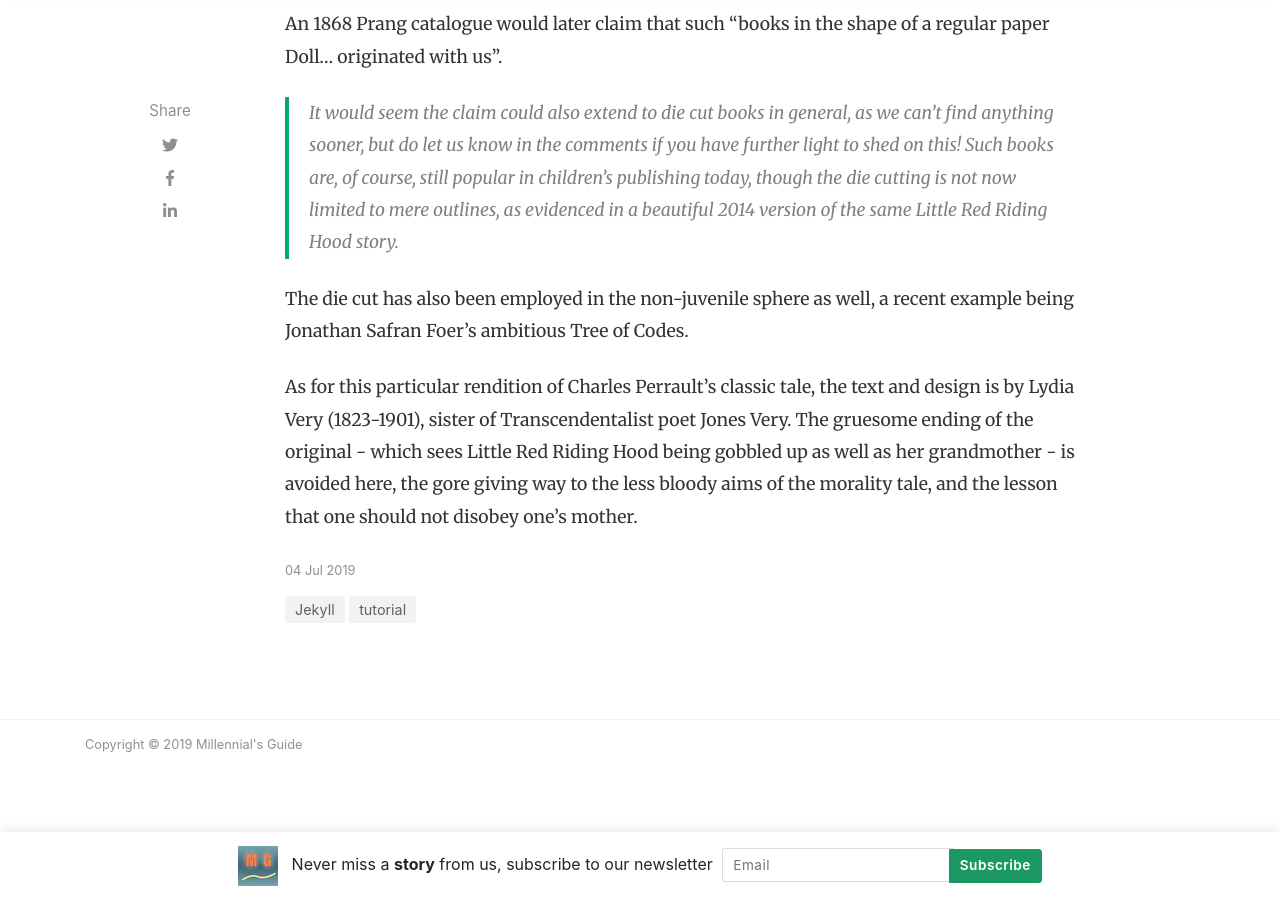
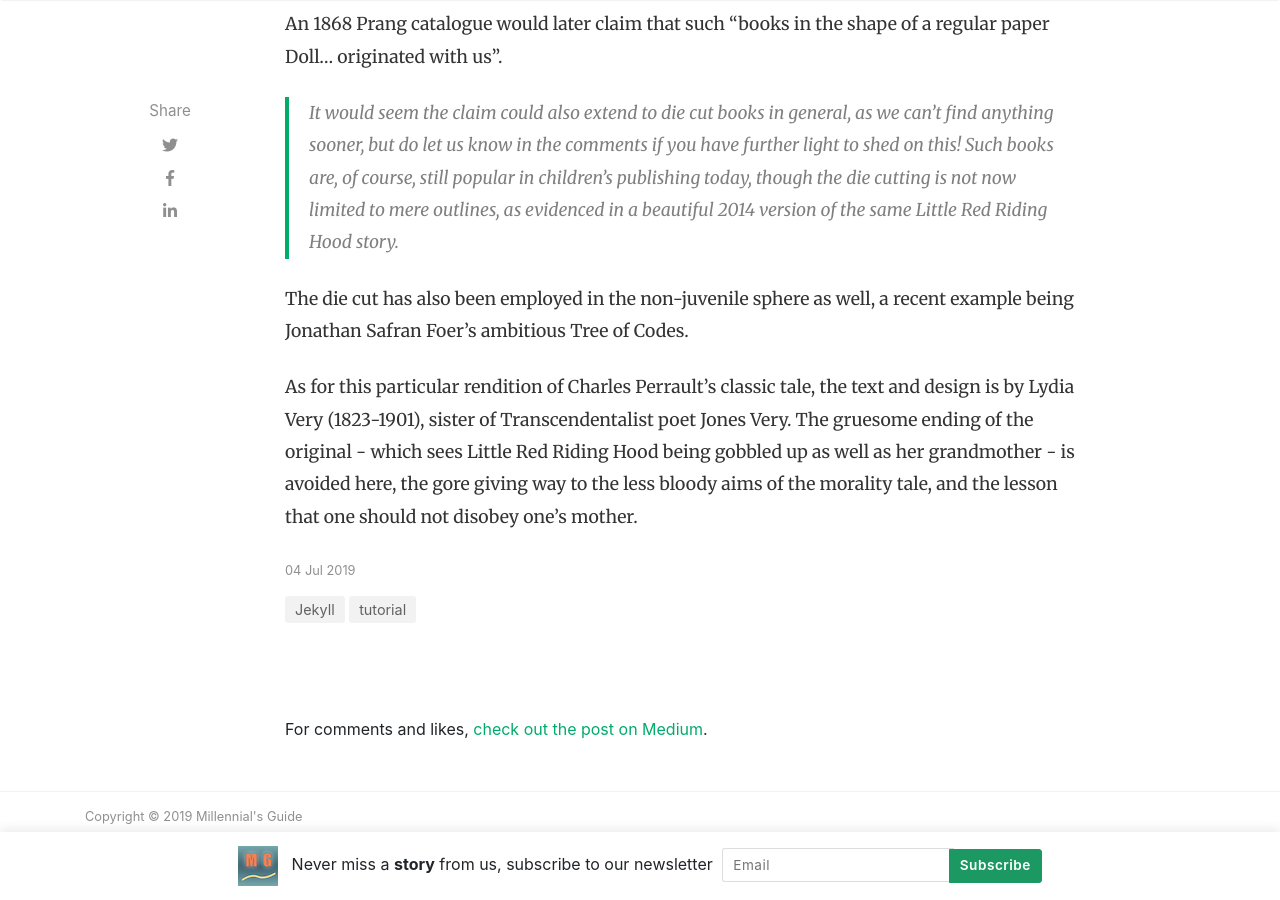
Before and after one commit to salehhamadeh/mlngd, a Jekyll site: the page built from _posts/2019-07-04-First-post.md, in a window 1280 px wide and 900 px high, scrolled down 1197 px. Built offline with Jekyll 4.4.1, drawn with Linux system fonts in a browser that asks for light colours; nearby versions of some CDN libraries; comment, search, counter and statistics services are not loaded.

Commit message:
Support mediumurl for comments

```diff
--- a/_includes/share.html
+++ b/_includes/share.html
@@ -22,15 +22,4 @@
         </li>
 
     </ul>
-
-    <!-- TODO: Link Medium article -->
-    {% if page.comments != false %}
-    <div class="sep">
-    </div>
-    <ul>
-        <li>
-            <a class="small smoothscroll" href="#disqus_thread"></a>
-        </li>
-    </ul>
-    {% endif %}
 </div>
--- a/_layouts/post.html
+++ b/_layouts/post.html
@@ -143,11 +143,11 @@ post_class: post-template
 <!-- Begin Comments
 ================================================== -->
 
-{% if page.comments != false %}
+{% if page.mediumurl != false %}
     <div class="container">
         <div id="comments" class="row justify-content-center mb-5">
             <div class="col-md-8">
-                <!-- TODO: Link Medium article -->
+                For comments and likes, <a href="{{ page.mediumurl }}" rel="nofollow" target="_blank">check out the post on Medium</a>.
             </div>
         </div>
     </div>
```
Also changed, not shown: _layouts/page.html (+0 -10 lines).
